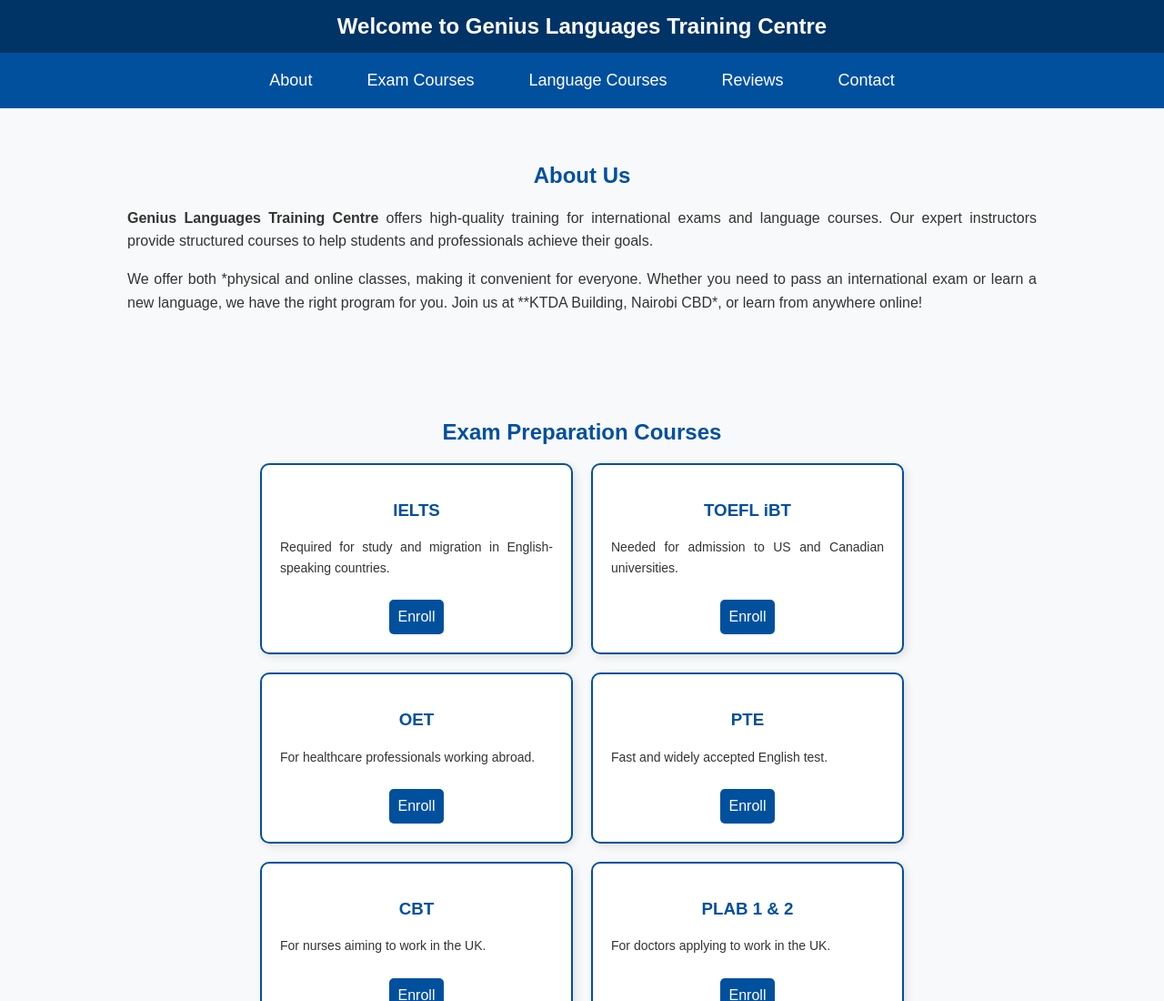
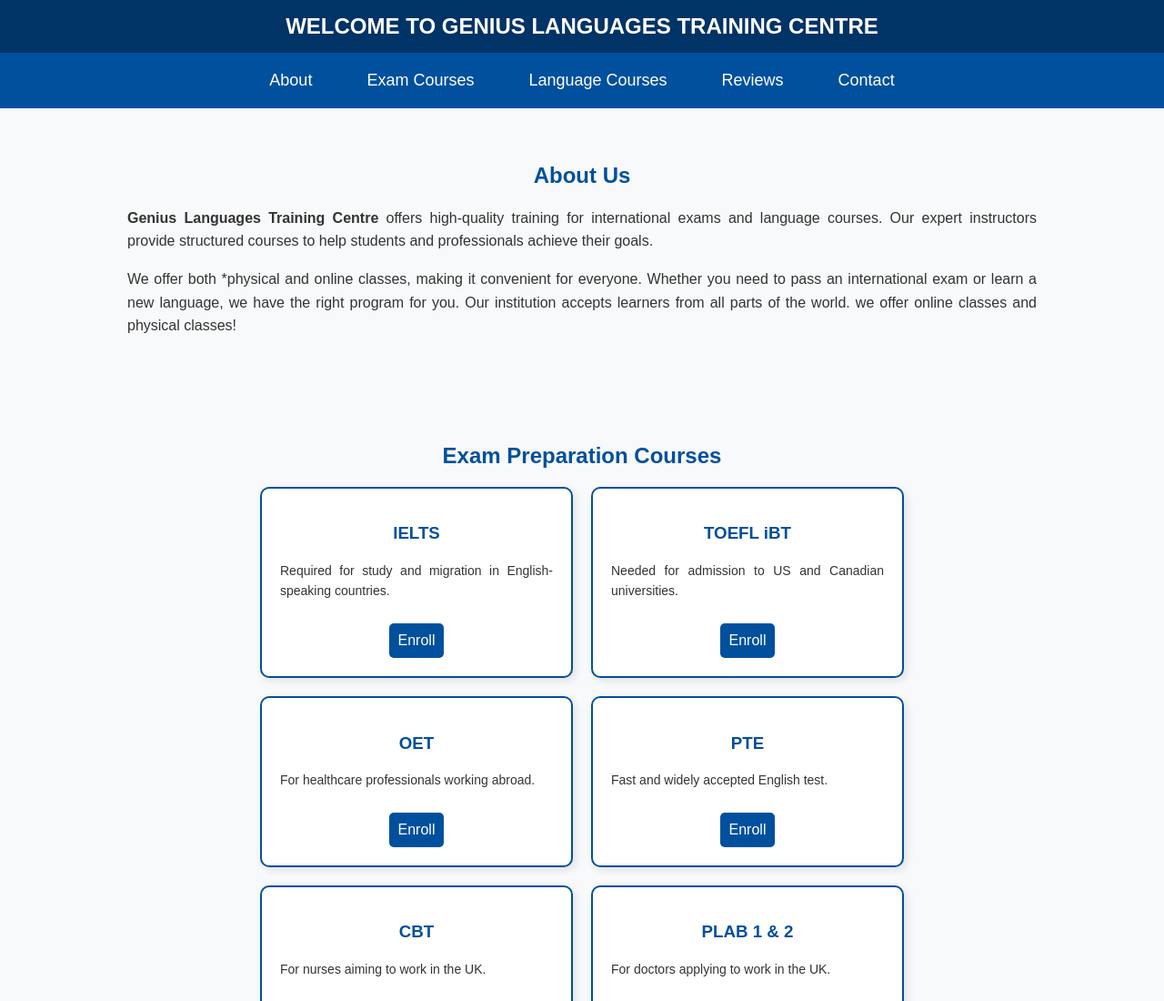
Before and after one commit to Geniuslanguagestrainingcentre/GENIUS, a plain HTML site: page index.html in a window 1280 px wide. Shown: the top 1100 px of the page at 91% size. Drawn offline with Linux system fonts and the light colour scheme.

Commit message:
Update index.html

```diff
--- a/index.html
+++ b/index.html
@@ -129,7 +129,7 @@
 <body>
 
     <header>
-        Welcome to Genius Languages Training Centre
+        WELCOME TO GENIUS LANGUAGES TRAINING CENTRE
     </header>
 
     <nav>
@@ -143,7 +143,7 @@
     <section id="about">
         <h2>About Us</h2>
         <p><strong>Genius Languages Training Centre</strong> offers high-quality training for international exams and language courses. Our expert instructors provide structured courses to help students and professionals achieve their goals.</p>
-        <p>We offer both *physical and online classes, making it convenient for everyone. Whether you need to pass an international exam or learn a new language, we have the right program for you. Join us at **KTDA Building, Nairobi CBD*, or learn from anywhere online!</p>
+        <p>We offer both *physical and online classes, making it convenient for everyone. Whether you need to pass an international exam or learn a new language, we have the right program for you. Our institution accepts learners from all parts of the world. we offer online classes and physical classes!</p>
     </section>
 
     <section id="services">
```
